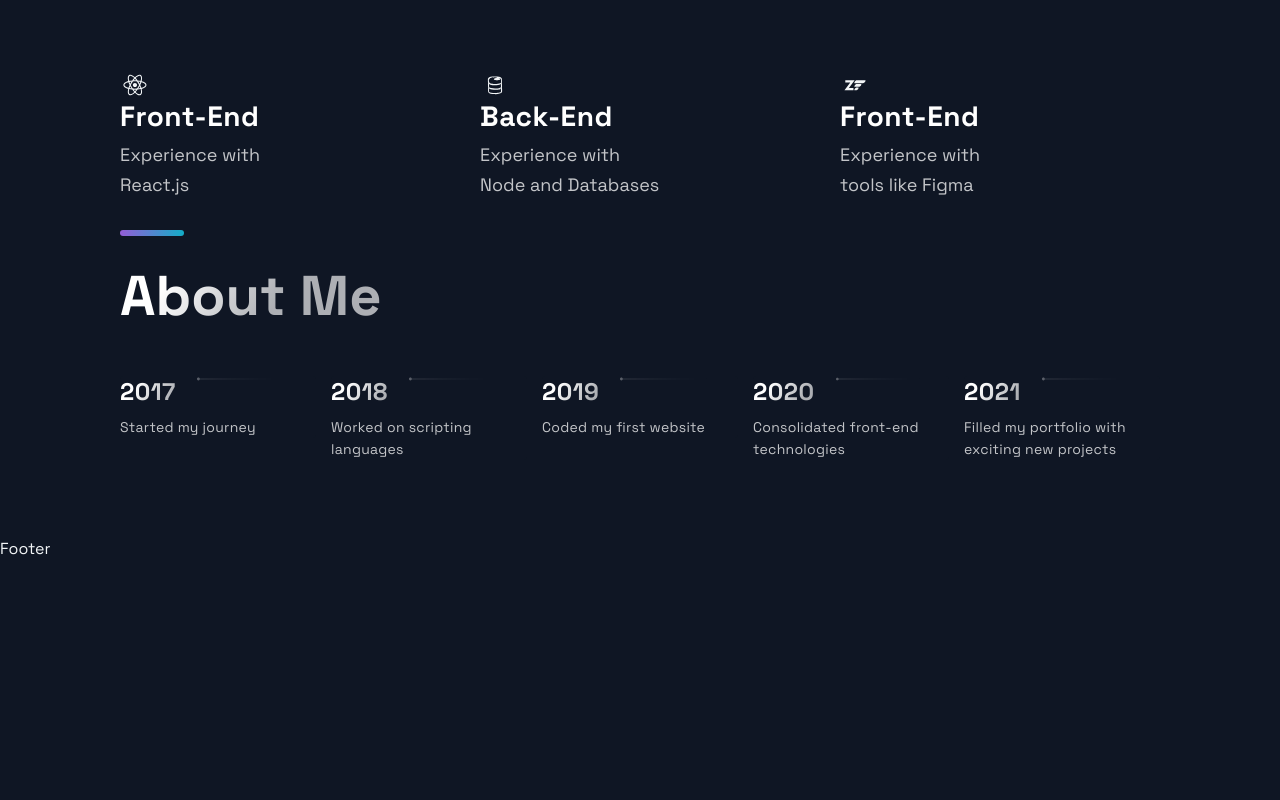
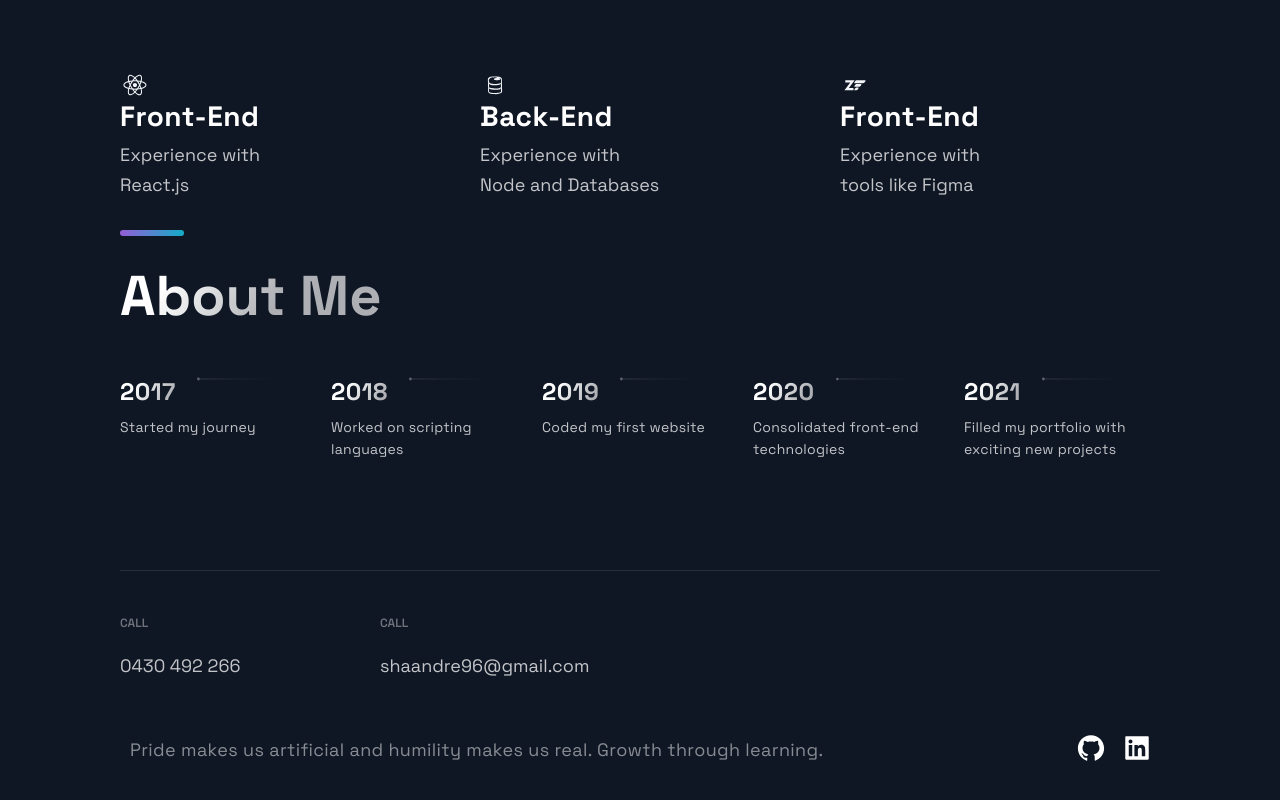
Before and after one commit to shaandre96/Portfolio, a Next.js app in the folder Website/: page / in a window 1280 px wide. Shown: the part 1862-2662 px from the top of the page. Before the commit the page ends 2421 px from the top, so only its background shows below. Built offline with nearby package versions, Linux system fonts and the light colour scheme.

Commit message:
add contacts

```diff
--- a/Website/src/components/Footer/Footer.js
+++ b/Website/src/components/Footer/Footer.js
@@ -6,9 +6,31 @@ import { CompanyContainer, FooterWrapper, LinkColumn, LinkItem, LinkList, LinkTi
 
 const Footer = () => {
   return (
-    <div>
-      Footer
-    </div>
+    <FooterWrapper>
+      <LinkList>
+        <LinkColumn>
+          <LinkTitle>Call</LinkTitle>
+          <LinkItem href='tel:+61430492266'>0430 492 266</LinkItem>
+        </LinkColumn>
+        <LinkColumn>
+          <LinkTitle>Call</LinkTitle>
+          <LinkItem href='mailto:shaandre96@gmail.com'>shaandre96@gmail.com</LinkItem>
+        </LinkColumn>
+      </LinkList>
+      <SocialIconsContainer>
+        <CompanyContainer>
+          <Slogan>
+          Pride makes us artificial and humility makes us real. Growth through learning.
+          </Slogan>
+        </CompanyContainer>
+        <SocialIcons href='https://github.com/shaandre96/Portfolio' target='_blank'>
+          <AiFillGithub size='3rem'/>
+        </SocialIcons>
+        <SocialIcons href='https://www.linkedin.com/in/andre-sha-744a65226/' target='_blank'>
+          <AiFillLinkedin size='3rem'/>
+        </SocialIcons>
+      </SocialIconsContainer>
+    </FooterWrapper>
   );
 };
 
```
